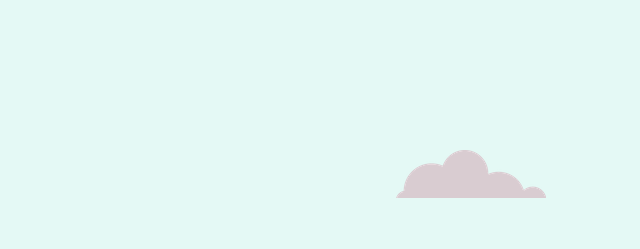
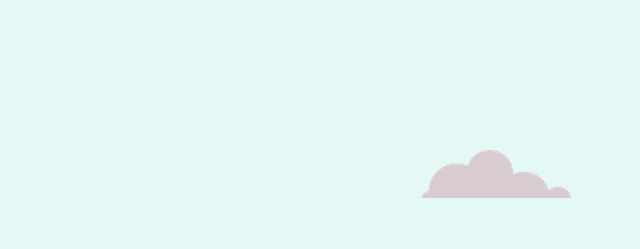
Before and after one commit to Rajzzzzz/Infotrixs2, a plain HTML site: page index.html in a window 1280 px wide. Shown: the top 249 px of the page, without its empty margins (319-959 px from the left). Drawn offline with Linux system fonts and the light colour scheme.

Commit message:
Update styles.css

```diff
--- a/css/styles.css
+++ b/css/styles.css
@@ -37,7 +37,7 @@ h3{
 }
 .top-cloud{
   position: relative;
-  padding-left: 300px;
+  padding-left: 350px;
   padding-top: 50px;
   right: 0px;
 }
```
